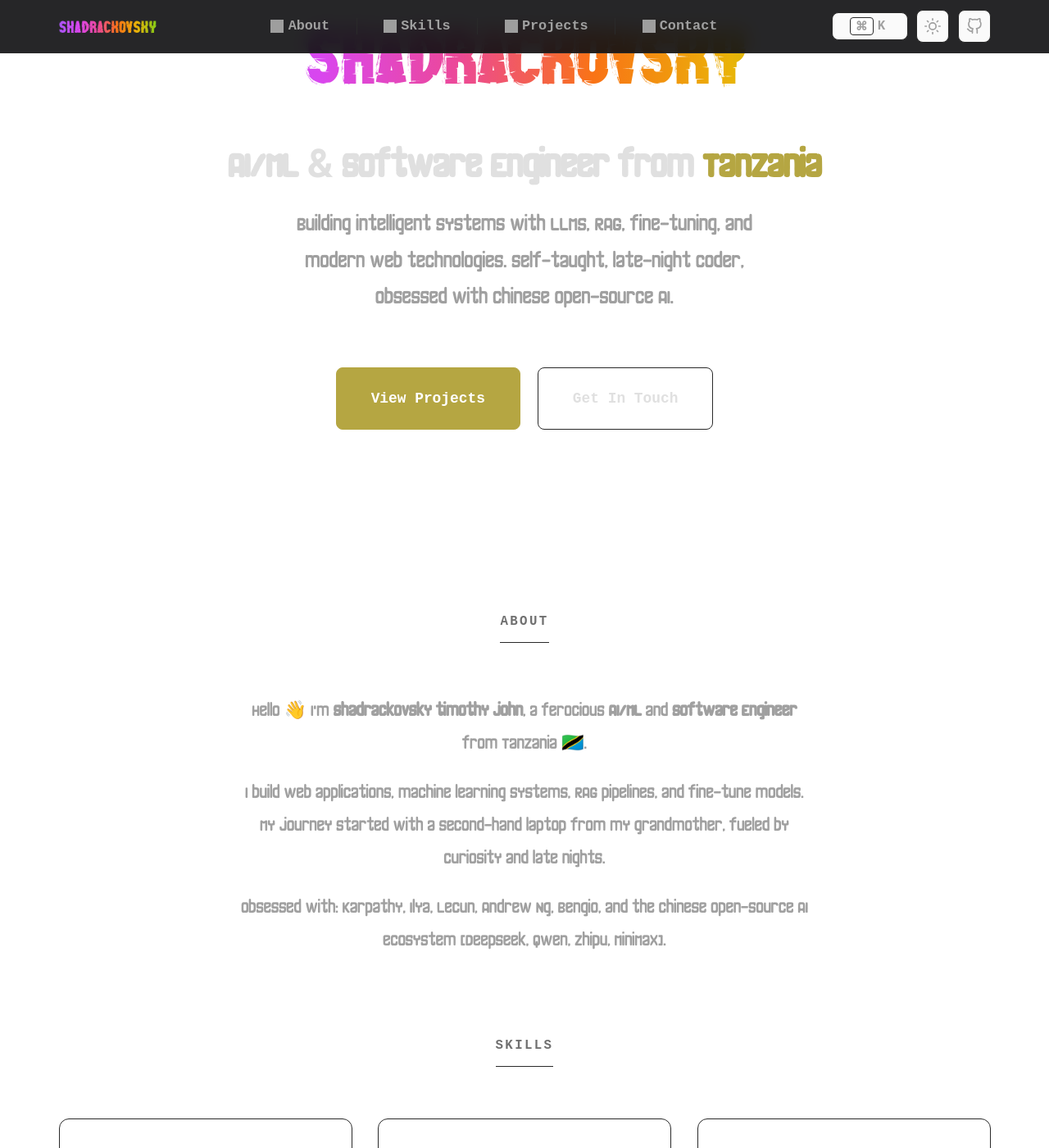
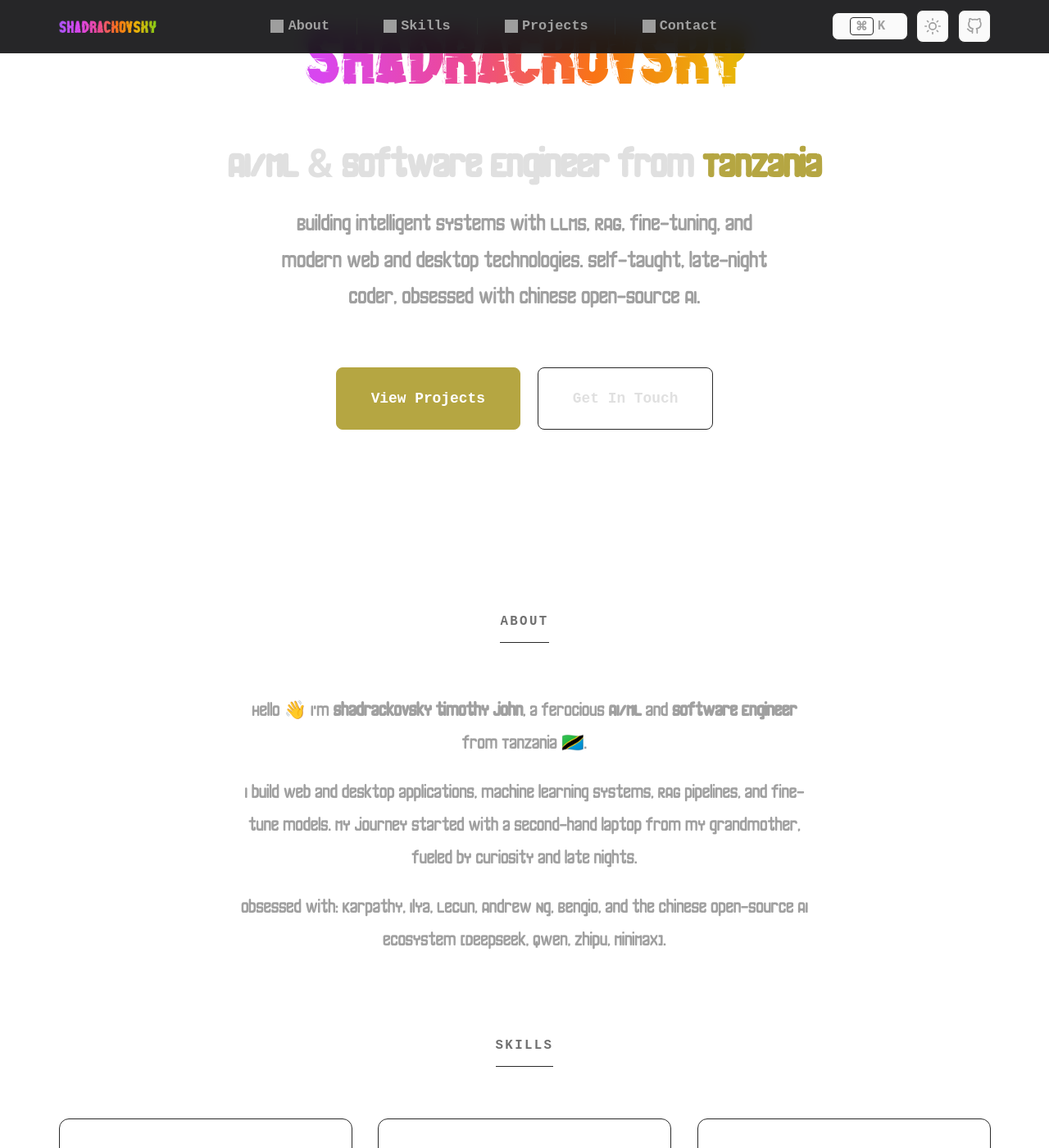
Before and after one commit to zuck30/zuck30, a Jekyll site: the page built from index.md, in a window 1280 px wide and 1400 px high, scrolled down 331 px. Shown: the whole window at 82% size. Built offline with Jekyll 4.4.1, drawn with Linux system fonts in a browser that asks for light colours; grey boxes are pictures that could not be loaded.

Commit message:
docs: add desktop applications to intro

```diff
--- a/index.md
+++ b/index.md
@@ -6,7 +6,7 @@ layout: default
   <div class="hero-badge">MADE FOR A HUMAN</div>
   <h1 id="hero-title" class="hero-title">shadrackovsky</h1>
   <h2 class="hero-headline">AI/ML & Software Engineer from <span class="highlight">Tanzania</span></h2>
-  <p class="hero-subtitle">Building intelligent systems with LLMs, RAG, fine-tuning, and modern web technologies. Self-taught, late-night coder, obsessed with Chinese open-source AI.</p>
+  <p class="hero-subtitle">Building intelligent systems with LLMs, RAG, fine-tuning, and modern web and desktop technologies. Self-taught, late-night coder, obsessed with Chinese open-source AI.</p>
   <div class="hero-buttons">
     <a href="#projects" class="btn btn-primary">View Projects</a>
     <a href="#contact" class="btn btn-outline">Get In Touch</a>
@@ -20,7 +20,7 @@ layout: default
     </header>
     <div style="max-width: 700px; margin: 0 auto; text-align: center;">
       <p style="color: var(--text-secondary); font-size: 1.05rem; line-height: 1.8;">Hello 👋 I'm <strong>shadrackovsky timothy john</strong>, a ferocious <strong>AI/ML</strong> and <strong>Software Engineer</strong> from Tanzania 🇹🇿.</p>
-      <p style="color: var(--text-secondary); font-size: 1.05rem; line-height: 1.8; margin-top: var(--spacing-md);">I build web applications, machine learning systems, RAG pipelines, and fine-tune models. My journey started with a second-hand laptop from my grandmother, fueled by curiosity and late nights.</p>
+      <p style="color: var(--text-secondary); font-size: 1.05rem; line-height: 1.8; margin-top: var(--spacing-md);">I build web and desktop applications, machine learning systems, RAG pipelines, and fine-tune models. My journey started with a second-hand laptop from my grandmother, fueled by curiosity and late nights.</p>
       <p style="color: var(--text-secondary); font-size: 1.05rem; line-height: 1.8; margin-top: var(--spacing-md);">Obsessed with: Karpathy, Ilya, LeCun, Andrew Ng, Bengio, and the Chinese open-source AI ecosystem (DeepSeek, Qwen, Zhipu, MiniMax).</p>
     </div>
   </div>
```
Also changed, not shown: README.zh.md (+1 -1 lines), README.md.
